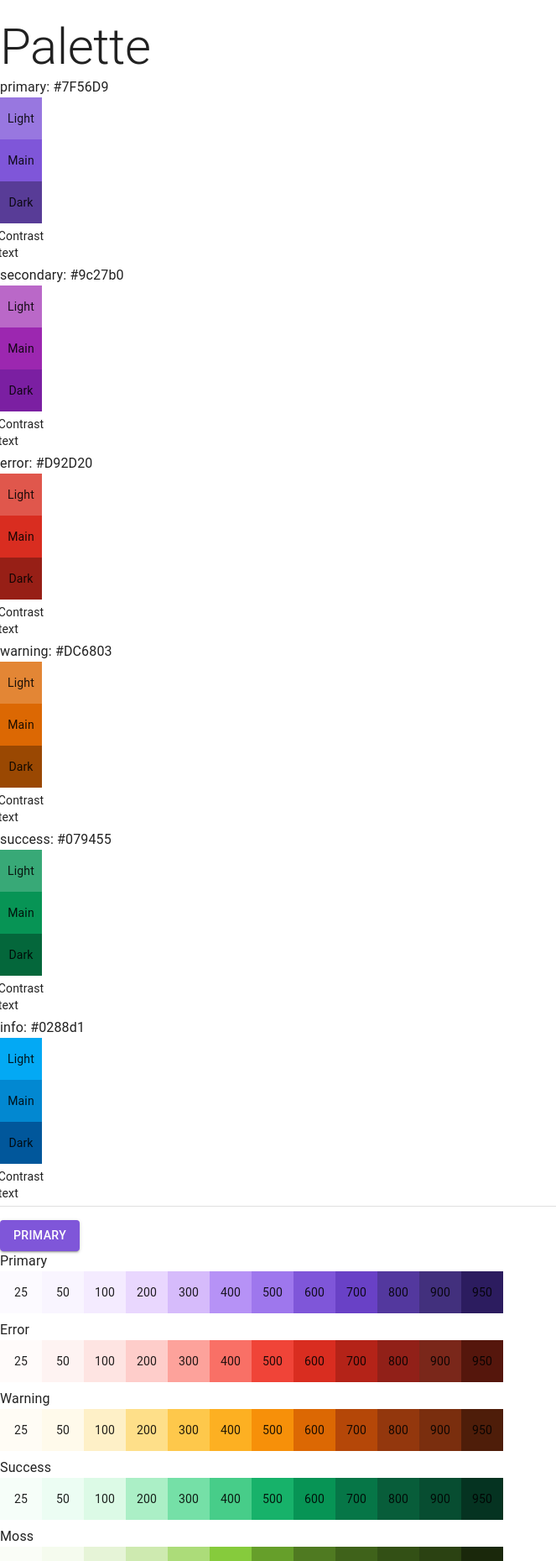
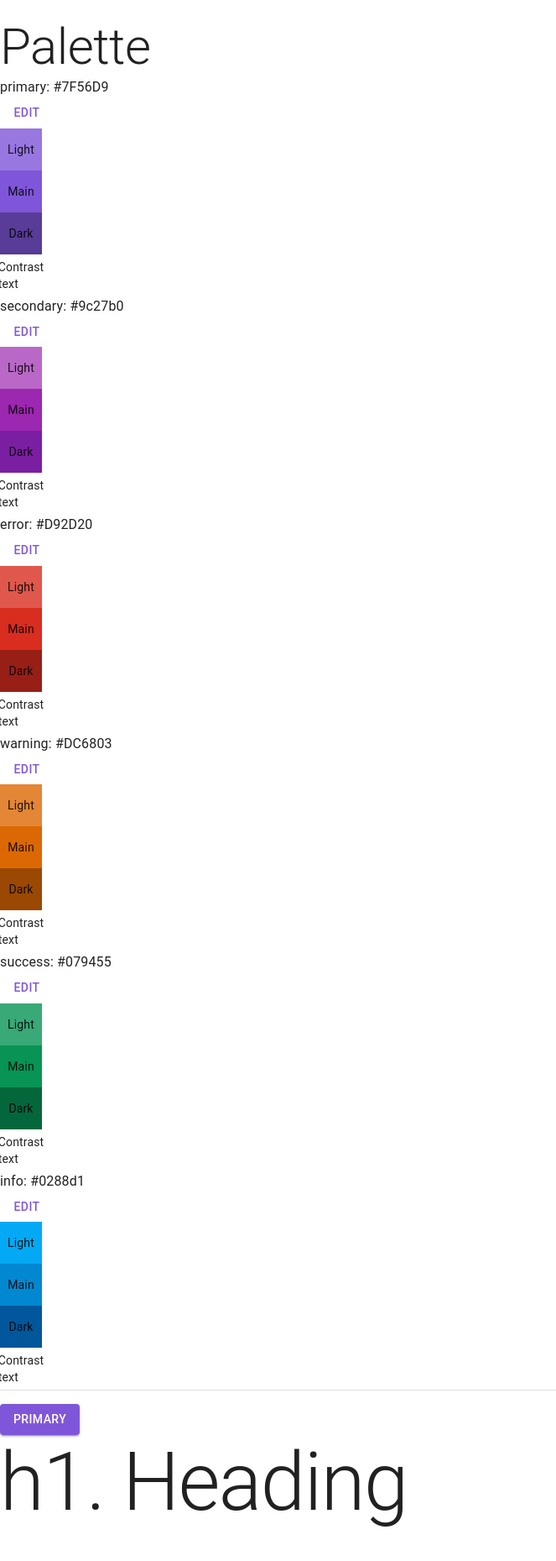
Before and after one commit to sernstberger/mui-themer, a React (Vite) app in the folder mui-themer/: page / in a window 1280 px wide. Shown: the part 92-1951 px from the top of the page at 84% size, without its empty margins (0-663 px from the left). Built offline with nearby package versions, Linux system fonts and the light colour scheme.

Commit message:
made color modal

```diff
--- a/mui-themer/src/app/Components/PaletteItem.tsx
+++ b/mui-themer/src/app/Components/PaletteItem.tsx
@@ -1,21 +1,110 @@
-import { Typography, useTheme } from '@mui/material';
+import React, { useState } from 'react';
+import {
+  Button,
+  Typography,
+  useTheme,
+  Dialog,
+  DialogTitle,
+  DialogContent,
+  DialogActions,
+  Box,
+} from '@mui/material';
 import { ColorSwatch } from './ColorSwatch';
+import { ColorSwatchList } from './ColorSwatchList';
+import {
+  primary,
+  error,
+  warning,
+  success,
+  moss,
+  teal,
+  greenLight,
+  green,
+  cyan,
+  blue,
+  blueLight,
+  violet,
+  fuchsia,
+  pink,
+  rose,
+  orangeDark,
+  orange,
+  yellow,
+} from '../colors';
+
+const colorMap = {
+  primary,
+  error,
+  warning,
+  success,
+  moss,
+  teal,
+  greenLight,
+  green,
+  cyan,
+  blue,
+  blueLight,
+  violet,
+  fuchsia,
+  pink,
+  rose,
+  orangeDark,
+  orange,
+  yellow,
+};
+
+export const colorNames = [
+  'primary',
+  'error',
+  'warning',
+  'success',
+  'moss',
+  'teal',
+  'greenLight',
+  'green',
+  'cyan',
+  'blue',
+  'blueLight',
+  'violet',
+  'fuchsia',
+  'pink',
+  'rose',
+  'orangeDark',
+  'orange',
+  'yellow',
+];
 
 interface PaletteItemProps {
   color: 'primary' | 'secondary' | 'error' | 'warning' | 'success' | 'info';
+  setColor: (color: string) => void;
 }
 
-export const PaletteItem = ({ color }: PaletteItemProps) => {
+export const PaletteItem = ({ color, setColor }: PaletteItemProps) => {
   const theme = useTheme();
+  const [open, setOpen] = useState(false);
+
   const createColorLevel = (
     level: 'light' | 'main' | 'dark' | 'contrastText'
   ) => theme.palette[color][level];
+
+  const handleClickOpen = () => {
+    setOpen(true);
+  };
+
+  const handleClose = () => {
+    setOpen(false);
+  };
+
+  const handleColorClick = (color) => {
+    setColor(color);
+  };
 
   return (
     <div>
       <Typography>
         {color}: {createColorLevel('main')}
       </Typography>
+      <Button onClick={handleClickOpen}>Edit</Button>
       <ColorSwatch label="Light" color={createColorLevel('light')} />
       <ColorSwatch label="Main" color={createColorLevel('main')} />
       <ColorSwatch label="Dark" color={createColorLevel('dark')} />
@@ -23,6 +112,34 @@ export const PaletteItem = ({ color }: PaletteItemProps) => {
         label="Contrast text"
         color={createColorLevel('contrastText')}
       />
+      <Dialog open={open} onClose={handleClose}>
+        <DialogTitle>Edit {color} Color</DialogTitle>
+
+        {colorNames.map((colorName) => (
+          <Box key={colorName} sx={{ marginBottom: 1 }}>
+            <Typography>
+              {colorName.charAt(0).toUpperCase() + colorName.slice(1)}
+            </Typography>
+            <ColorSwatchList
+              colors={colorMap[colorName]}
+              onColorClick={handleColorClick}
+            />
+          </Box>
+        ))}
+
+        <DialogContent>
+          <Typography>Light: {createColorLevel('light')}</Typography>
+          <Typography>Main: {createColorLevel('main')}</Typography>
+          <Typography>Dark: {createColorLevel('dark')}</Typography>
+          <Typography>
+            Contrast Text: {createColorLevel('contrastText')}
+          </Typography>
+        </DialogContent>
+        <DialogActions>
+          <Button onClick={handleClose}>Cancel</Button>
+          <Button onClick={handleClose}>Save</Button>
+        </DialogActions>
+      </Dialog>
     </div>
   );
 };
--- a/mui-themer/src/app/app.tsx
+++ b/mui-themer/src/app/app.tsx
@@ -85,47 +85,47 @@ export function Types() {
   );
 }
 
-const colorMap = {
-  primary,
-  error,
-  warning,
-  success,
-  moss,
-  teal,
-  greenLight,
-  green,
-  cyan,
-  blue,
-  blueLight,
-  violet,
-  fuchsia,
-  pink,
-  rose,
-  orangeDark,
-  orange,
-  yellow,
-};
+// const colorMap = {
+//   primary,
+//   error,
+//   warning,
+//   success,
+//   moss,
+//   teal,
+//   greenLight,
+//   green,
+//   cyan,
+//   blue,
+//   blueLight,
+//   violet,
+//   fuchsia,
+//   pink,
+//   rose,
+//   orangeDark,
+//   orange,
+//   yellow,
+// };
 
-export const colorNames = [
-  'primary',
-  'error',
-  'warning',
-  'success',
-  'moss',
-  'teal',
-  'greenLight',
-  'green',
-  'cyan',
-  'blue',
-  'blueLight',
-  'violet',
-  'fuchsia',
-  'pink',
-  'rose',
-  'orangeDark',
-  'orange',
-  'yellow',
-];
+// export const colorNames = [
+//   'primary',
+//   'error',
+//   'warning',
+//   'success',
+//   'moss',
+//   'teal',
+//   'greenLight',
+//   'green',
+//   'cyan',
+//   'blue',
+//   'blueLight',
+//   'violet',
+//   'fuchsia',
+//   'pink',
+//   'rose',
+//   'orangeDark',
+//   'orange',
+//   'yellow',
+// ];
 
 const App = () => {
   const [primaryColor, setPrimaryColor] = useState(
@@ -168,37 +168,27 @@ const App = () => {
     },
   });
 
-  const handleColorClick = (color) => {
-    setPrimaryColor(color);
-  };
+  // const handleColorClick = (color) => {
+  //   setPrimaryColor(color);
+  // };
 
   return (
     <ThemeProvider theme={theme}>
       <CssBaseline />
       <Typography variant="h1">Mui Themer</Typography>
       <Typography variant="h2">Palette</Typography>
-      {/* <div>
-        <Typography>Primary: {theme.palette.primary.main}</Typography>
-        <ColorSwatch label="Light" color={theme.palette.primary.light} />
-        <ColorSwatch label="Primary" color={theme.palette.primary.main} />
-        <ColorSwatch label="Dark" color={theme.palette.primary.dark} />
-        <ColorSwatch
-          label="Contrast text"
-          color={theme.palette.primary.contrastText}
-        />
-      </div> */}
-      <PaletteItem color="primary" />
-      <PaletteItem color="secondary" />
-      <PaletteItem color="error" />
-      <PaletteItem color="warning" />
-      <PaletteItem color="success" />
-      <PaletteItem color="info" />
+      <PaletteItem color="primary" setColor={setPrimaryColor} />
+      <PaletteItem color="secondary" setColor={setPrimaryColor} />
+      <PaletteItem color="error" setColor={setPrimaryColor} />
+      <PaletteItem color="warning" setColor={setPrimaryColor} />
+      <PaletteItem color="success" setColor={setPrimaryColor} />
+      <PaletteItem color="info" setColor={setPrimaryColor} />
 
       <Divider sx={{ marginBottom: 2 }} />
       <Button variant="contained" color="primary">
         Primary
       </Button>
-      {colorNames.map((colorName) => (
+      {/* {colorNames.map((colorName) => (
         <Box key={colorName} sx={{ marginBottom: 1 }}>
           <Typography>
             {colorName.charAt(0).toUpperCase() + colorName.slice(1)}
@@ -208,7 +198,7 @@ const App = () => {
             onColorClick={handleColorClick}
           />
         </Box>
-      ))}
+      ))} */}
       <Types />
     </ThemeProvider>
   );
```
